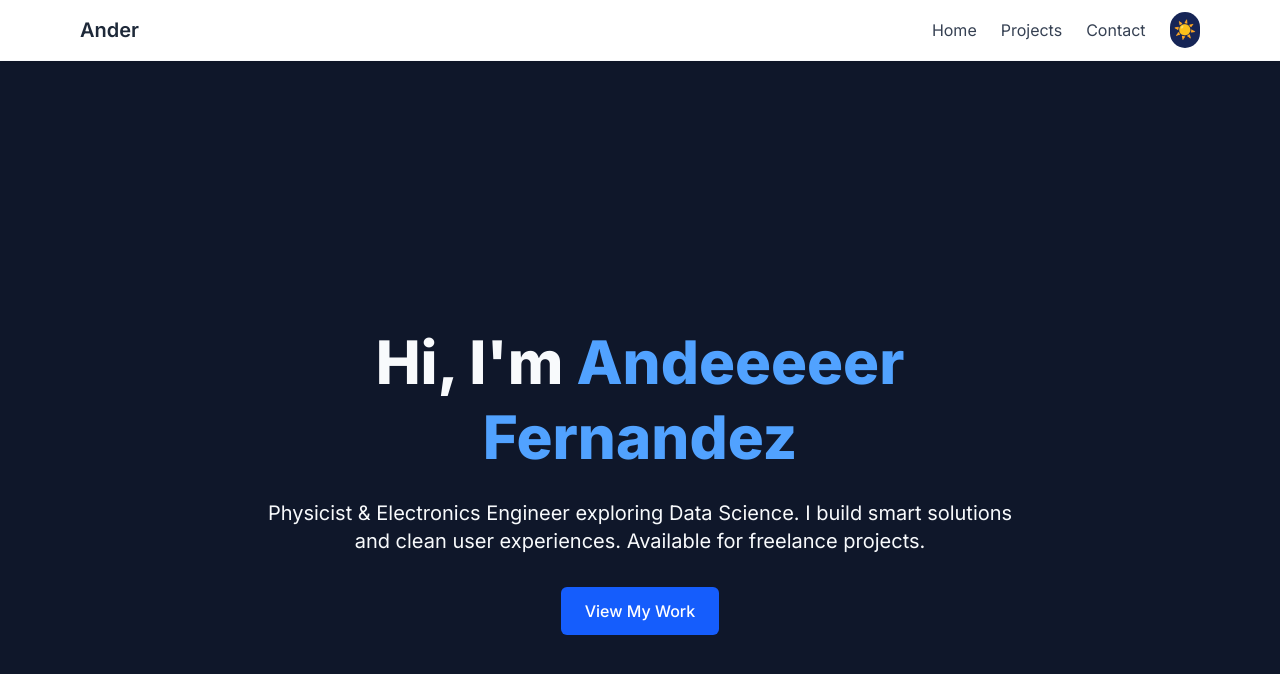
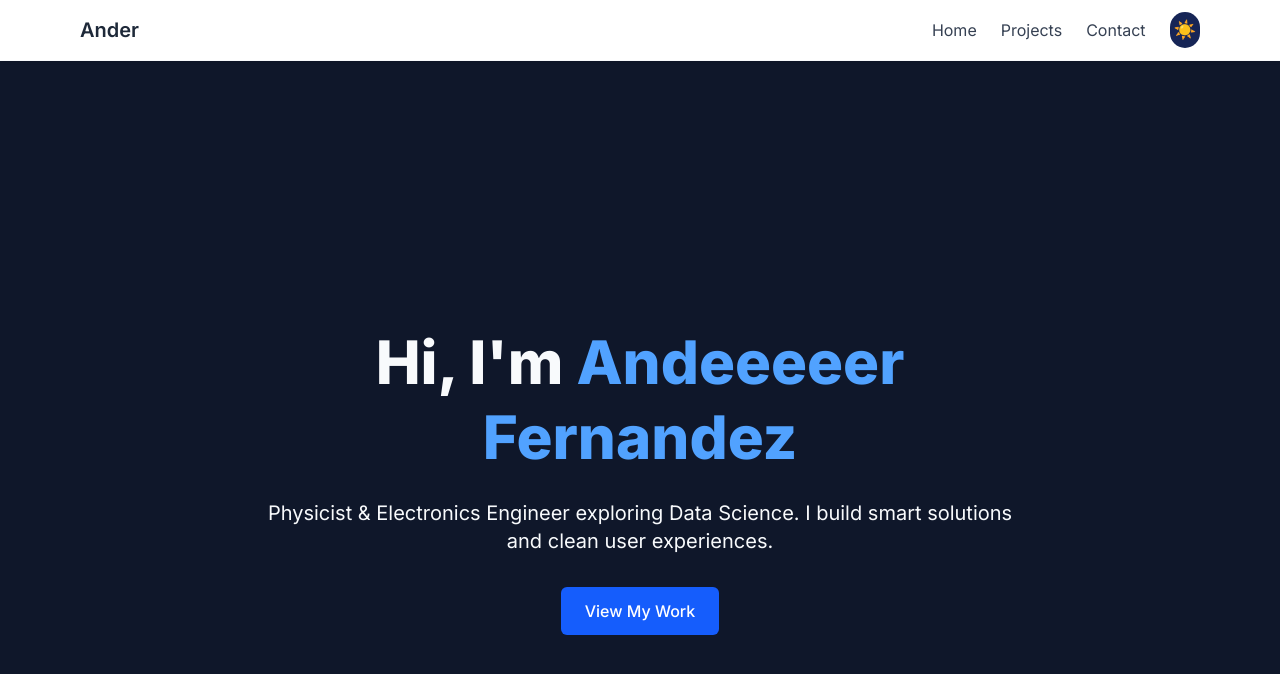
Before and after one commit to anderfrua/web, a Next.js app: page / in a window 1280 px wide. Shown: the top 674 px of the page. Built offline with nearby package versions, Linux system fonts and the light colour scheme.

Commit message:
pagechange1

```diff
--- a/src/app/page.tsx
+++ b/src/app/page.tsx
@@ -17,7 +17,7 @@ export default function Home() {
         </h1>
         <p className="text-lg md:text-xl mb-8">
           Physicist & Electronics Engineer exploring Data Science.
-          I build smart solutions and clean user experiences. Available for freelance projects.
+          I build smart solutions and clean user experiences.
         </p>
         <a
           href="#projects"
```
